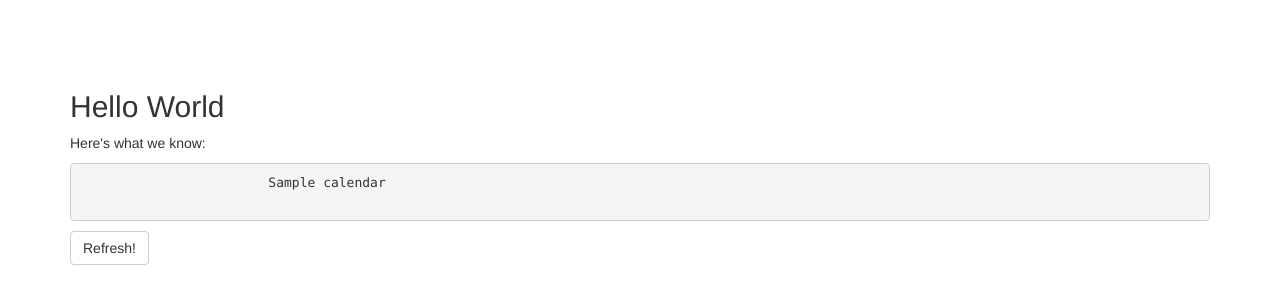
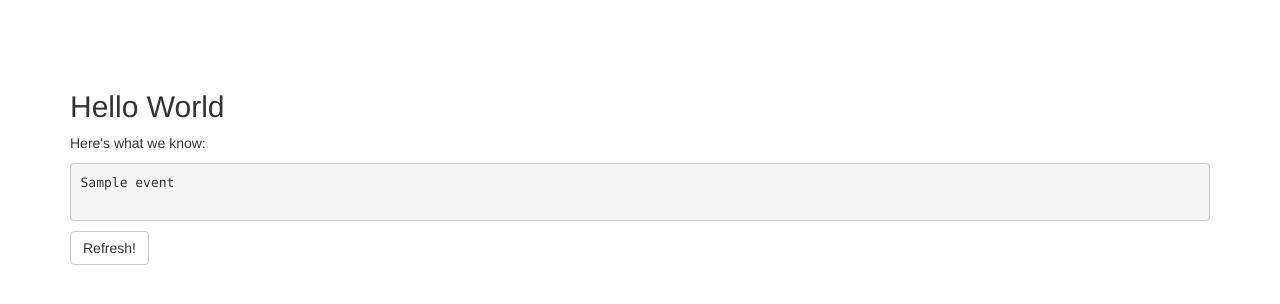
Before and after one commit to henryk/ode, a Flask app: template ode/blueprints/isi/templates/isi/root.html in a window 1280 px wide. Shown: the top 304 px of the page. Run offline with Flask 2, Linux system fonts and the light colour scheme; the template is opened without the code that fills it: values that come from a table or form of the project are taken from there, most other values are stand-ins (such as "Sample title", 1, 10 or a date in 2020); parts of the project's set-up code (start-up, migrations or seed data) failed here and were passed over; some libraries are stand-ins or nearby versions.

Commit message:
Print something more useful

```diff
--- a/ode/blueprints/isi/templates/isi/root.html
+++ b/ode/blueprints/isi/templates/isi/root.html
@@ -6,9 +6,9 @@
 
 	<p>Here's what we know:</p>
 
-	{% for c in calendars %}
+	{% for e in events %}
 		<pre>
-			{{ c }}
+{{ e|pprint }}
 		</pre>
 	{% endfor %}
 
--- a/ode/blueprints/isi/views.py
+++ b/ode/blueprints/isi/views.py
@@ -4,8 +4,11 @@
 from . import blueprint, forms
 from .model import Source
 
-import vobject
+import vobject, pprint
 
+@blueprint.app_template_filter("pprint")
+def pprint_string(s):
+	return pprint.pformat(s)
 
 @blueprint.route("/")
 @login_required(False)
@@ -14,14 +17,26 @@
 
 	sources = Source.query.all()
 
-	calendars = [vobject.readOne(s.contents) for s in sources]
+	events = []
 
 	# vobject loses the unicode property somewhere along the way so that properties are 'str' object
 	# I *think* they are all UTF-8 encoded, since this is the iCalendar default, so for simple printing
 	# do this:
-	calendars_strings = [unicode(str(c), "UTF-8") for c in calendars]
+	def s_(s):
+		return s if isinstance(s, unicode) else unicode(s, "UTF-8")
 
-	return render_template("isi/root.html", calendars=calendars_strings, refresh_form=refresh_form)
+	for s in sources:
+		calendar = vobject.readOne(s.contents)
+		for event in calendar.vevent_list:
+			events.append({
+				"source": s.name,
+				"summary": s_(event.summary.value),
+				"description": s_(event.description.value),
+				"start": event.dtstart.value,
+				"end": event.dtend.value,
+			})
+
+	return render_template("isi/root.html", events=events, refresh_form=refresh_form)
 
 @blueprint.route("/refresh", methods=["POST"])
 def refresh():
```
